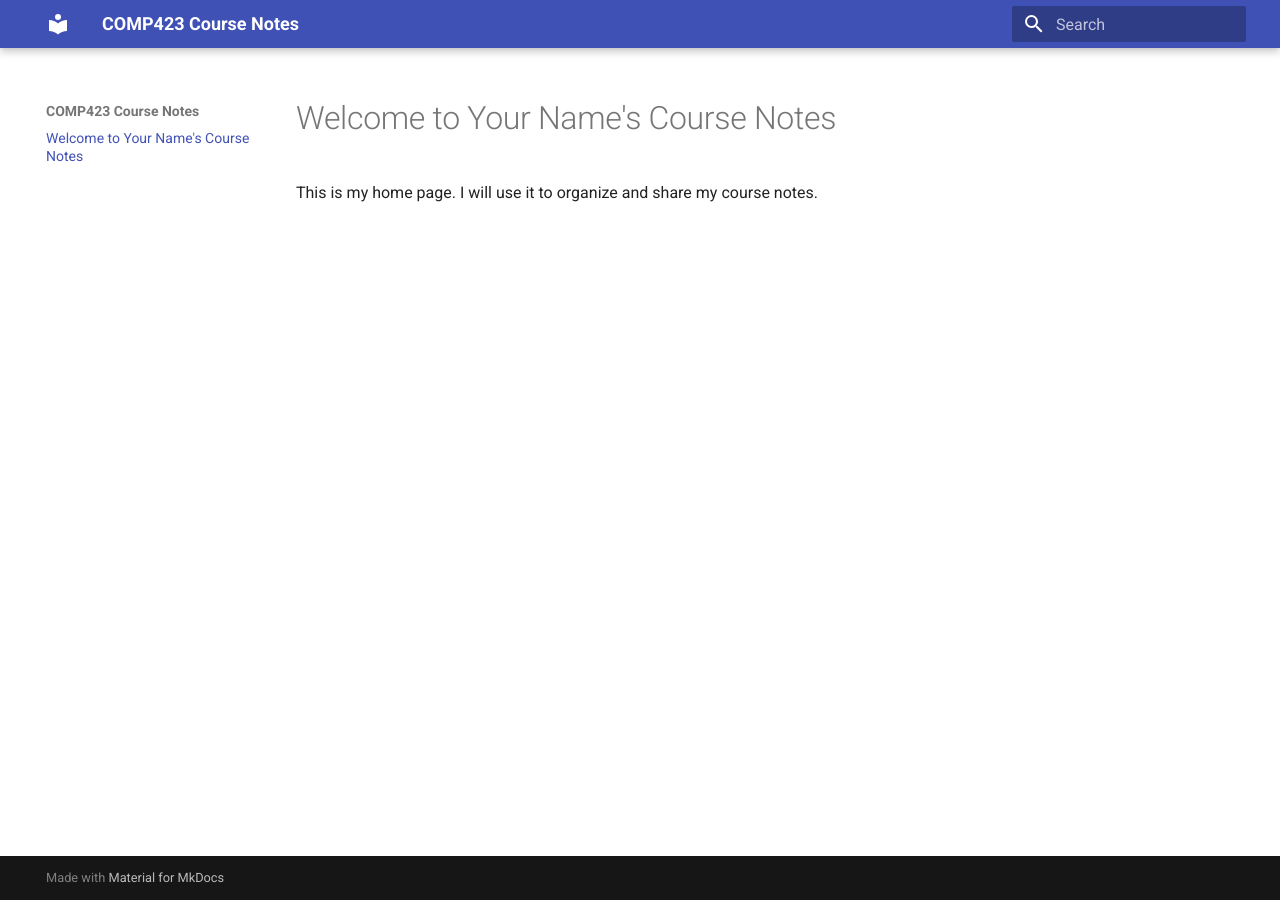
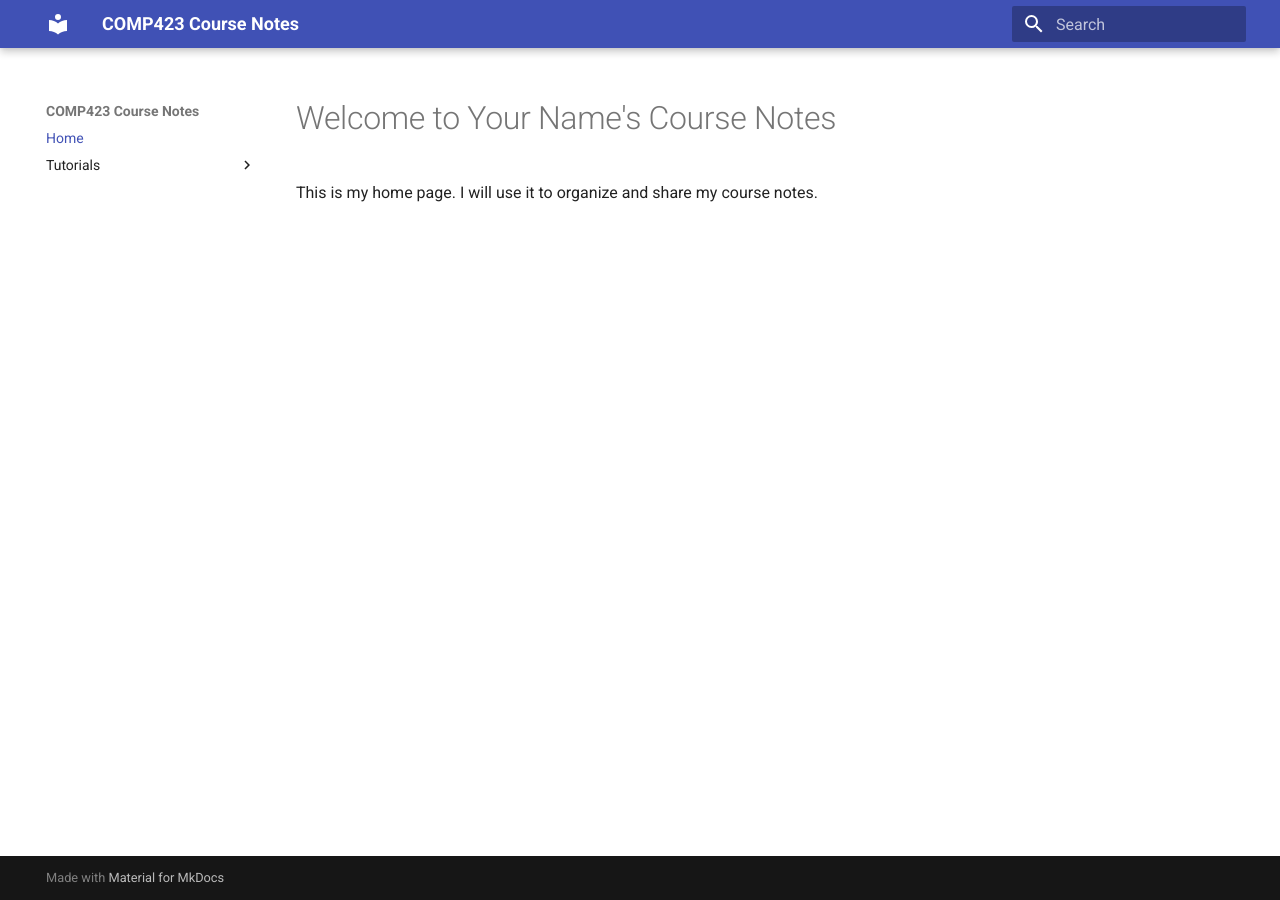
Before and after one commit to gowdu0/comp423-course-notes, an MkDocs documentation site: the page built from docs/index.md, in a window 1280 px wide. Built offline with MkDocs 1.6.1 and Material for MkDocs 9.7.7, drawn with Linux system fonts in a browser that asks for light colours.

Commit message:
Added Mkdocs Extensions

```diff
--- a/mkdocs.yml
+++ b/mkdocs.yml
@@ -1,3 +1,18 @@
 site_name: COMP423 Course Notes
 theme:
   name: material
+  features:
+    - content.code.copy
+    - content.tabs
+
+markdown_extensions:
+  - admonition
+  - pymdownx.highlight:
+      linenums: true
+  - pymdownx.superfences
+  - pymdownx.details
+
+nav:
+  - Home: index.md
+  - Tutorials:
+    - Rust Setup: tutorials/rust-setup.md
```
